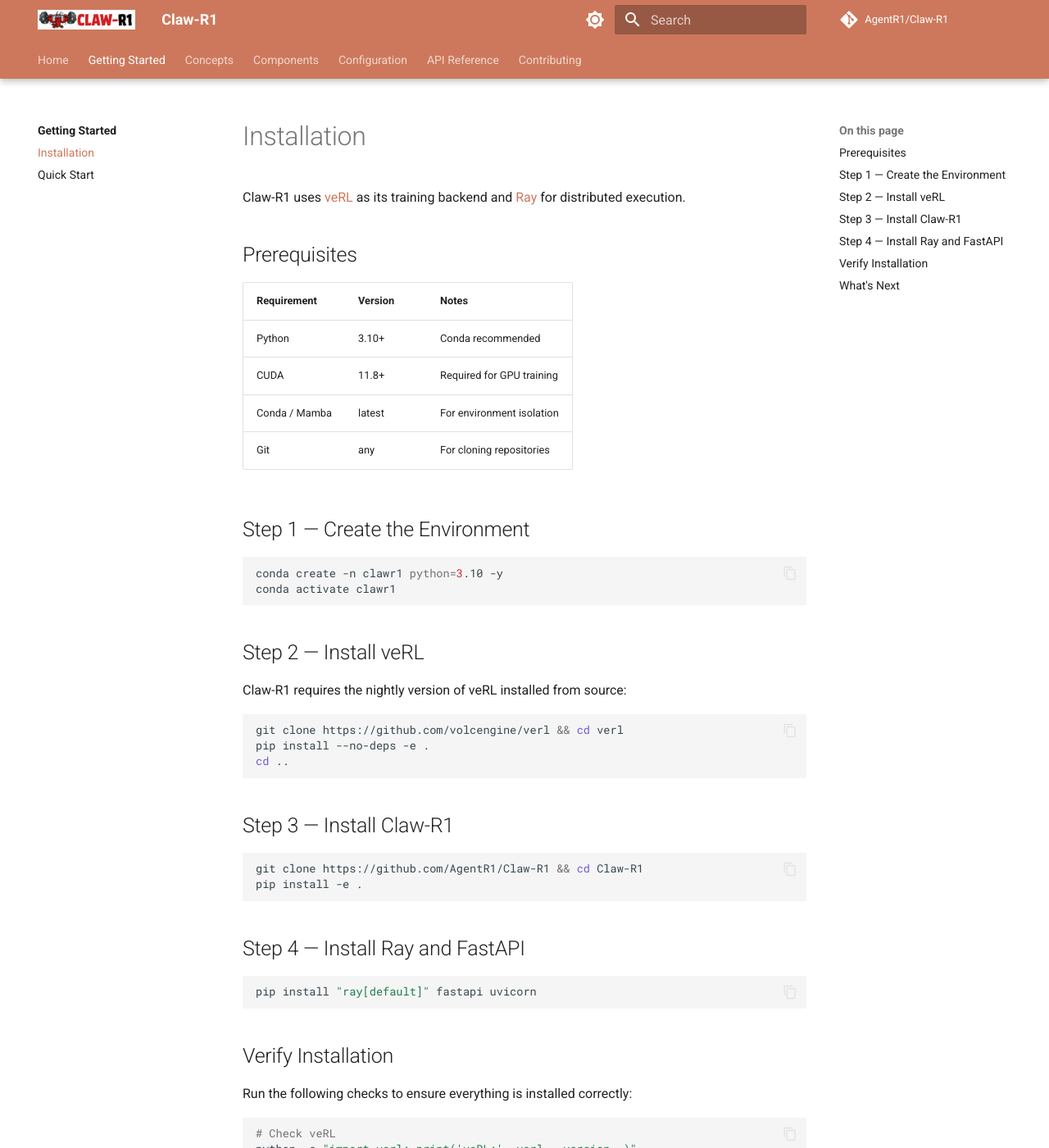
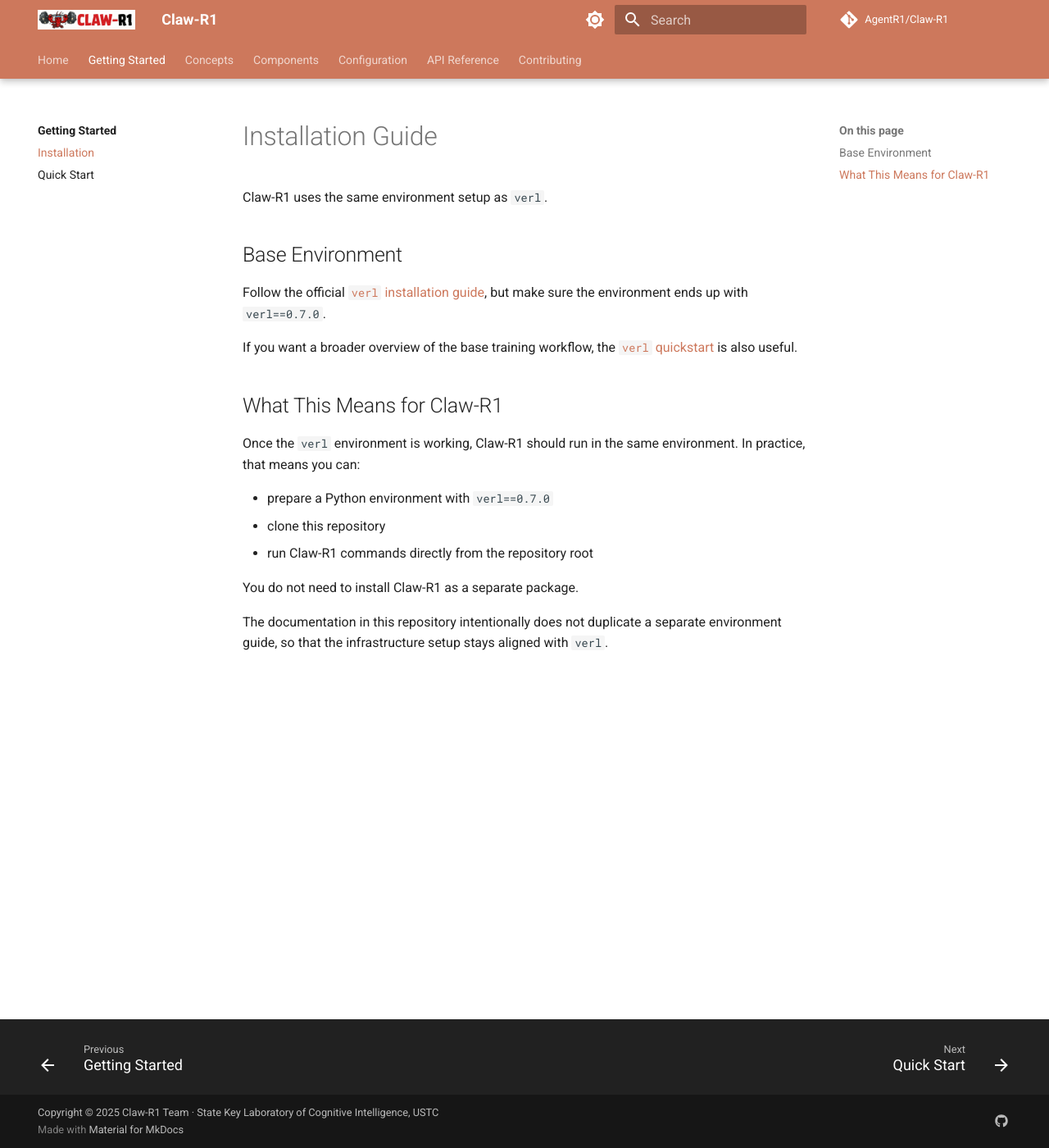
Before and after one commit to AgentR1/Claw-R1, an MkDocs documentation site: the page built from docs/getting-started/installation.md, in a window 1280 px wide and 1400 px high. Shown: the whole window at 82% size. Built offline with MkDocs 1.6.1 and Material for MkDocs 9.7.7, drawn with Linux system fonts in a browser that asks for light colours; comment, search, counter and statistics services are not loaded; some of the changed text lies outside the part shown.

Commit message:
fix: remove pip install -e . and update installation docs to follow verl setup

````diff
--- a/docs/getting-started/installation.md
+++ b/docs/getting-started/installation.md
@@ -1,65 +1,21 @@
-# Installation
+# Installation Guide
 
-Claw-R1 uses [veRL](https://github.com/volcengine/verl) as its training backend and [Ray](https://docs.ray.io/) for distributed execution.
+Claw-R1 uses the same environment setup as `verl`.
 
-## Prerequisites
+## Base Environment
 
-| Requirement | Version | Notes |
-|---|---|---|
-| Python | 3.10+ | Conda recommended |
-| CUDA | 11.8+ | Required for GPU training |
-| Conda / Mamba | latest | For environment isolation |
-| Git | any | For cloning repositories |
+Follow the official [`verl` installation guide](https://verl.readthedocs.io/en/latest/start/install.html), but make sure the environment ends up with `verl==0.7.0`.
 
-## Step 1 — Create the Environment
+If you want a broader overview of the base training workflow, the [`verl` quickstart](https://verl.readthedocs.io/en/latest/start/quickstart.html) is also useful.
 
-```bash
-conda create -n clawr1 python=3.10 -y
-conda activate clawr1
-```
+## What This Means for Claw-R1
 
-## Step 2 — Install veRL
+Once the `verl` environment is working, Claw-R1 should run in the same environment. In practice, that means you can:
 
-Claw-R1 requires the nightly version of veRL installed from source:
+- prepare a Python environment with `verl==0.7.0`
+- clone this repository
+- run Claw-R1 commands directly from the repository root
 
-```bash
-git clone https://github.com/volcengine/verl && cd verl
-pip install --no-deps -e .
-cd ..
-```
+You do not need to install Claw-R1 as a separate package.
 
-## Step 3 — Install Claw-R1
-
-```bash
-git clone https://github.com/AgentR1/Claw-R1 && cd Claw-R1
-pip install -e .
-```
-
-## Step 4 — Install Ray and FastAPI
-
-```bash
-pip install "ray[default]" fastapi uvicorn
-```
-
-## Verify Installation
-
-Run the following checks to ensure everything is installed correctly:
-
-```bash
-# Check veRL
-python -c "import verl; print('veRL:', verl.__version__)"
-
-# Check Ray
-python -c "import ray; print('Ray:', ray.__version__)"
-
-# Check Claw-R1 gateway
-python -m claw_r1.gateway.gateway --help
-```
-
-!!! tip "GPU Memory"
-    The Gateway Server is CPU-only and lightweight. Rollout workers (vLLM) and Training workers require separate GPU pools. See [Async Training](../components/async-training.md) for multi-GPU configuration.
-
-## What's Next
-
-- [Quick Start](quickstart.md) — run your first training loop
-- [Configuration Reference](../configuration/index.md) — customize the setup for your hardware
+The documentation in this repository intentionally does not duplicate a separate environment guide, so that the infrastructure setup stays aligned with `verl`.
````
Also changed, not shown: README.md (+1 -1 lines), docs/index.md (+2 -2 lines).
